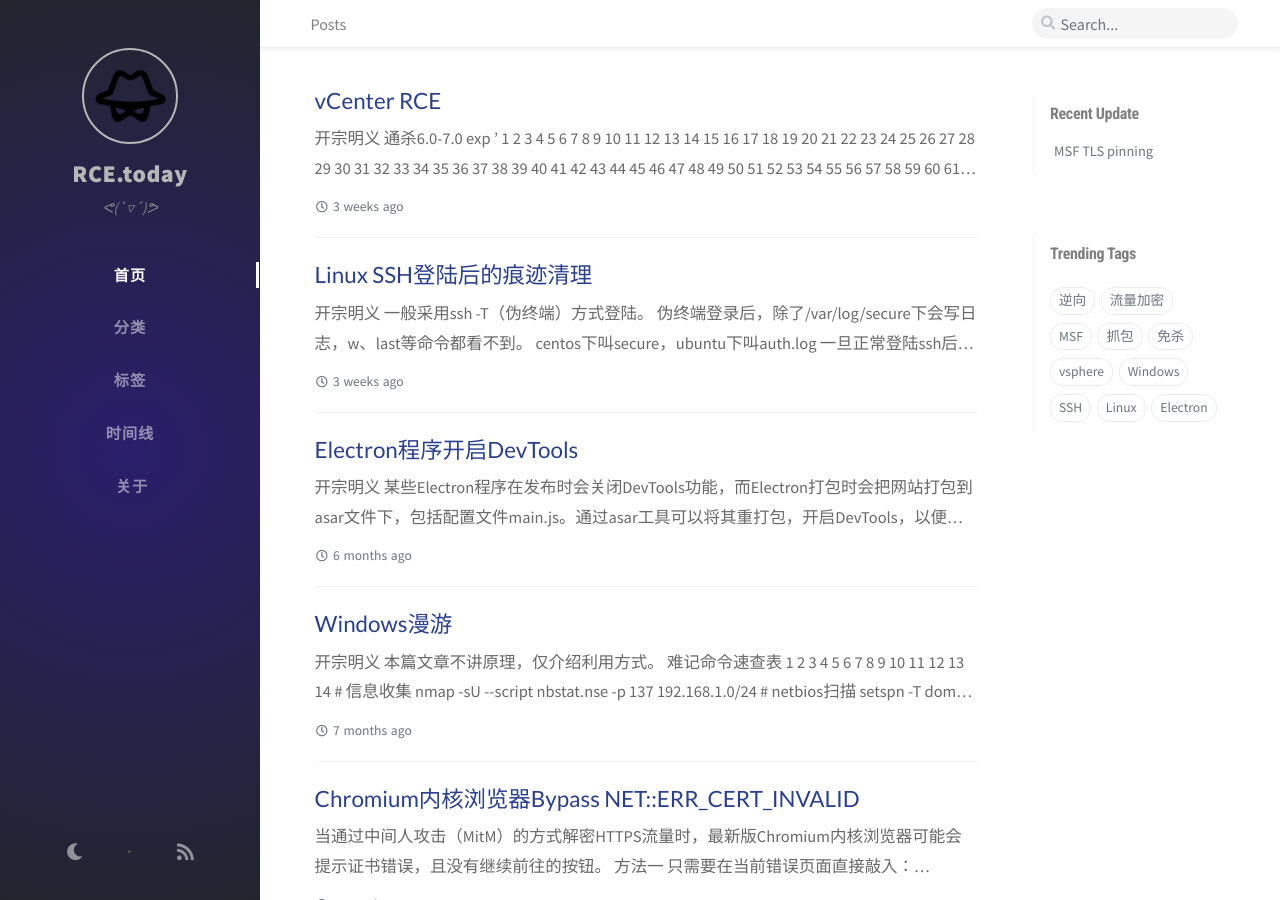
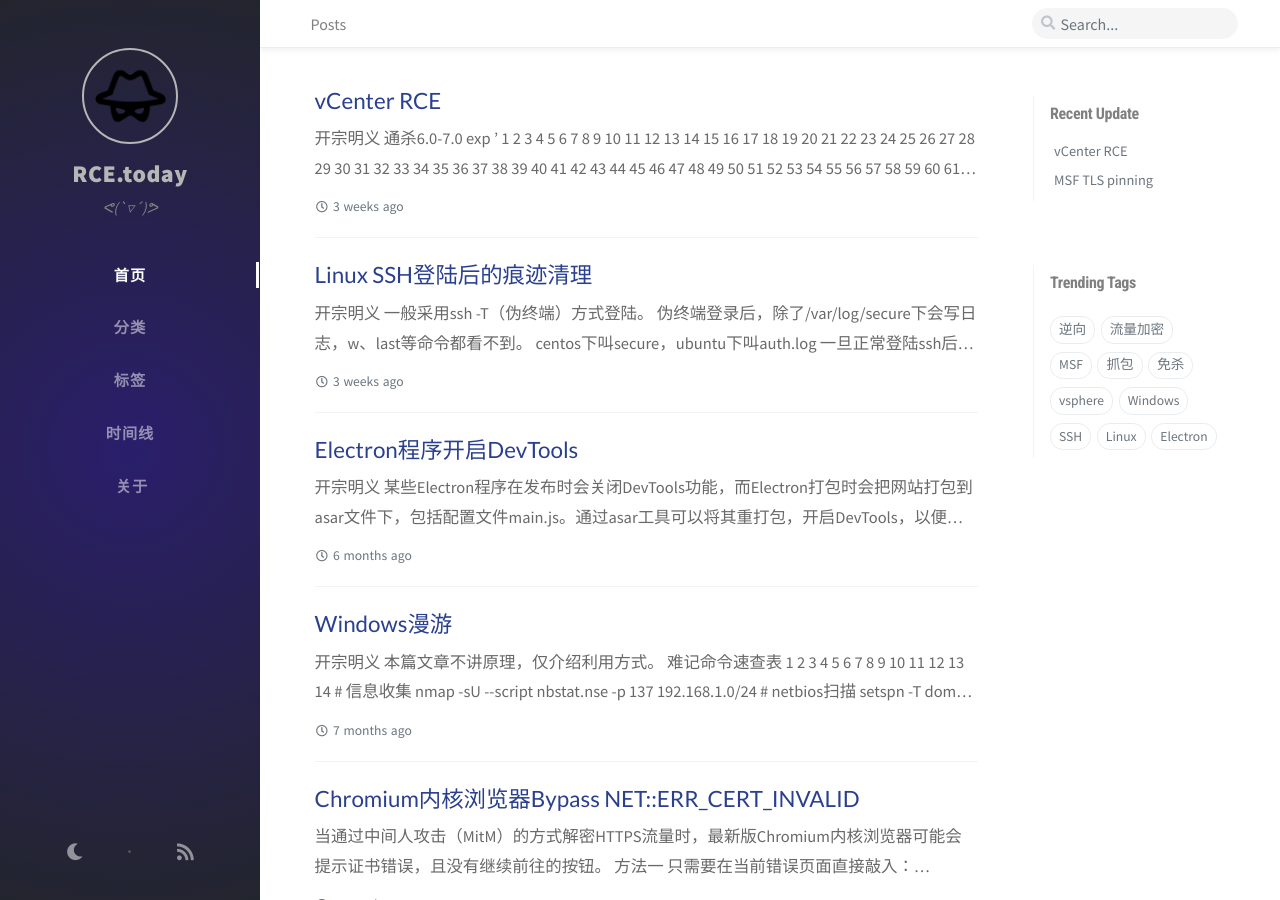
Before and after one commit to fazzzzzzz/rce.today, a Jekyll site: the page built from index.html, in a window 1280 px wide and 900 px high. Built offline with Jekyll 4.4.1, drawn with Linux system fonts in a browser that asks for light colours; nearby versions of some CDN libraries; the list of posts is cut into pages by our own code; comment, search, counter and statistics services are not loaded.

```diff
--- a/_data/updates.yml
+++ b/_data/updates.yml
@@ -1,3 +1,6 @@
+-
+  filename: vCenter-rce
+  lastmod: 2021-02-24 20:13:35 +0800
 -
   filename: Electron开启DevTools
   lastmod: 2020-08-16 20:22:38 +0800
```
